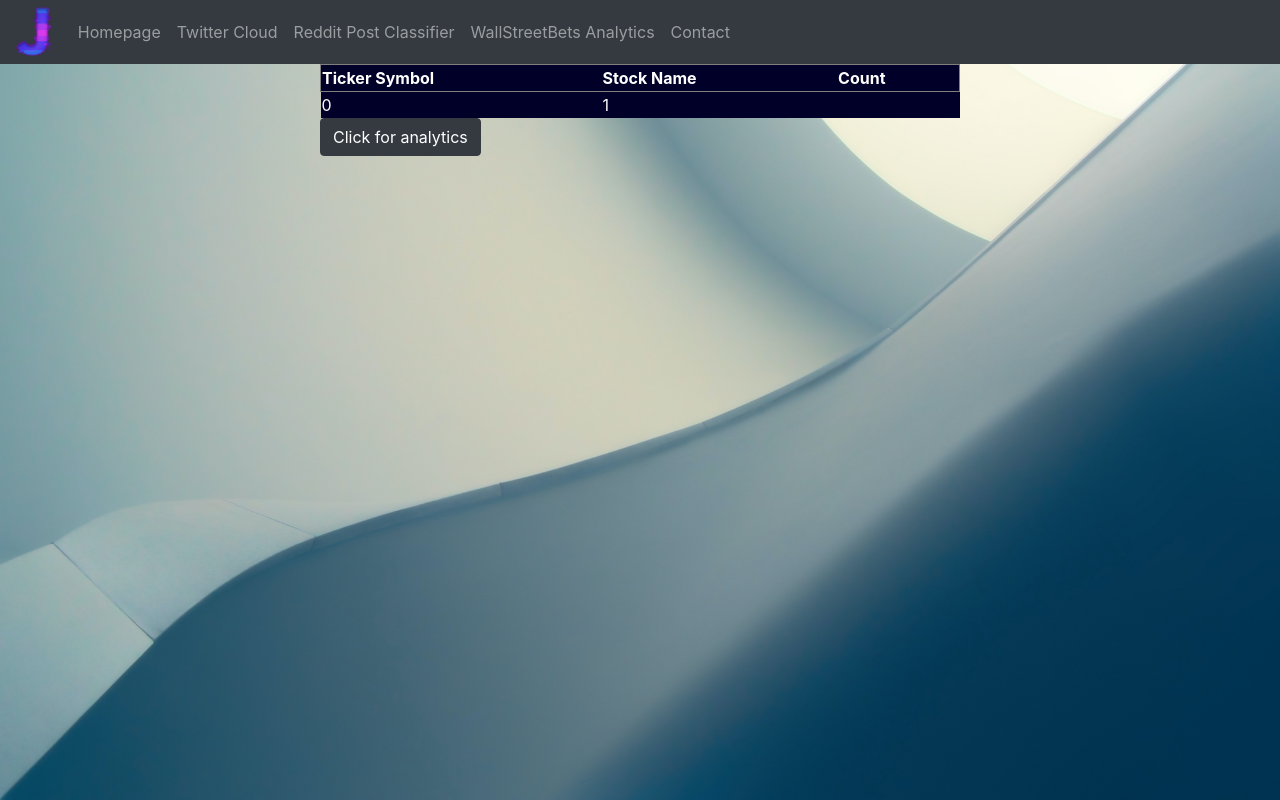
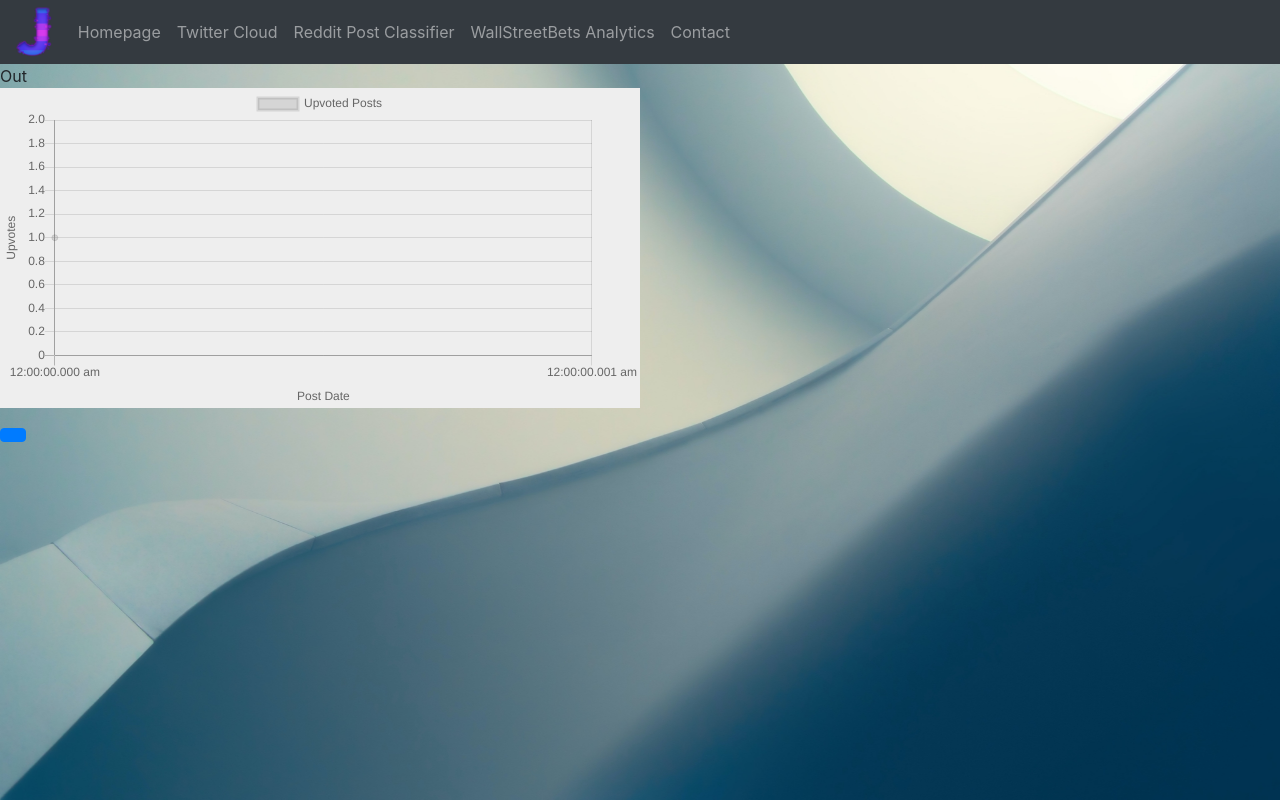
Before and after one commit to SchneiderJM/PersonalWebsite, a React (Create React App) app: page /WSB_Analytics in a window 1280 px wide. Built offline with nearby package versions, Linux system fonts and the light colour scheme.

Commit message:
Added basic chart pulling and plotting capabilities

```diff
--- a/package.json
+++ b/package.json
@@ -8,6 +8,7 @@
     "@testing-library/user-event": "^12.6.0",
     "axios": "^0.21.1",
     "bootstrap": "^4.5.3",
+    "chart.js": "^2.9.4",
     "emailjs-com": "^2.6.4",
     "react": "^17.0.1",
     "react-bootstrap": "^1.4.3",
--- a/src/Pages/WSBAnalytics/WSBAnalytics.js
+++ b/src/Pages/WSBAnalytics/WSBAnalytics.js
@@ -1,9 +1,71 @@
-import React, {useState} from 'react';
+import React, {useState,useRef, useEffect} from 'react';
 import {Button} from 'react-bootstrap';
 import axios from 'axios';
+import Chart from 'chart.js';
 import classes from './WSBAnalytics.module.css'
 
 const WSBAnalytics = () => {
+    const chartRef = useRef(null);
+    const [graphData,setGraphData] = useState([{'x':'2010-01-01','y':1}]);
+
+    //Creates the chart when the state is updated
+    useEffect(() => {
+        console.log(graphData);
+        const newChart = new Chart(chartRef.current,{
+            type:'scatter',
+            data:{
+                datasets: [{
+                    label: 'Upvoted Posts',
+                    data: graphData
+                }]
+            },
+            options:{
+                scales:{
+                    xAxes:[{
+                        type: 'time',
+                        distribution: 'linear',
+                        scaleLabel:{
+                            display: true,
+                            labelString: 'Post Date'
+                        }
+                    }],
+                    yAxes:[{
+                        scaleLabel:{
+                            display: true,
+                            labelString: 'Upvotes'
+                        }
+                    }]
+                }
+            }
+        })
+    },[graphData])
+
+    function fetchGraphData(){
+        axios.get('https://datafetcher-ktoivrtfoa-uc.a.run.app')
+        .then(response => {
+            /*setGraphData({
+                'y': response['data'].map(item => item[0]),
+                'x': response['data'].map(item => item[1])
+            });*/
+            setGraphData(response['data'].map(item => [{'y':item[0],'x':item[1]}]).map(item => item[0]));
+        });
+    };
+
+
+    return(
+        <>
+        <div>Out</div>
+        <div className={classes.chartContainer}>
+            <canvas ref={chartRef} />
+        </div>
+        <Button onClick={fetchGraphData} />
+        </>
+    )
+}
+
+    //This all may be useful at some point in how to build a table using data pulled from a server
+    //but I'm commenting it out for now.
+    /*
     //Holds the ticker symbols and their counts
     const [tickerCounts, setTickerCounts] = useState({'testitem': {0:0,1:1}});
 
@@ -43,6 +105,6 @@ const WSBAnalytics = () => {
             <Button onClick={fetchTickersFromServer} style={{margin: 'auto'}} variant='dark'>Click for analytics</Button>
         </div>
     )
-}
+}*/
 
 export default WSBAnalytics;
--- a/src/Pages/WSBAnalytics/WSBAnalytics.module.css
+++ b/src/Pages/WSBAnalytics/WSBAnalytics.module.css
@@ -18,3 +18,9 @@ tr:nth-child(odd){
     background-color: rgb(0,0,40);
     color: white;
 }
+
+.chartContainer{
+    background: #eeeeee;
+    width: 50%;
+
+}
```
Also changed, not shown: 1 other file (tests, documents, lock files or other folders).
